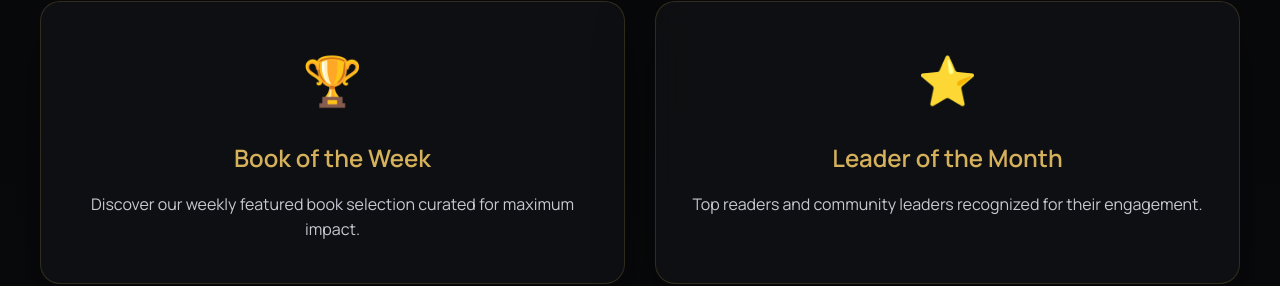
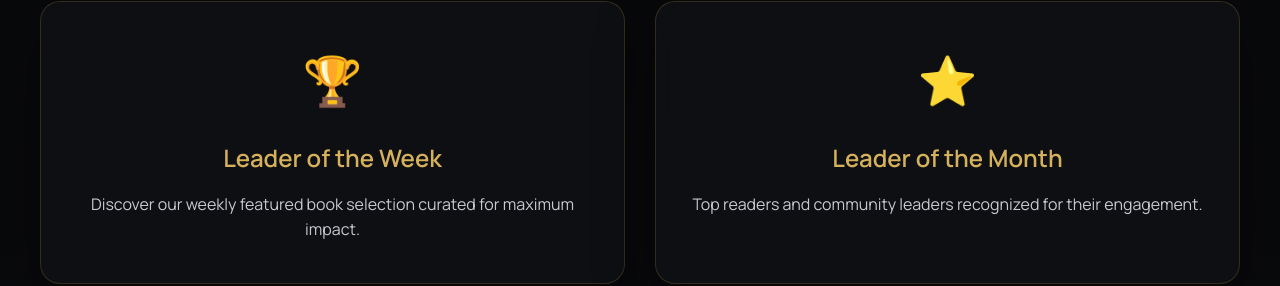
Before and after one commit to AyushPrad2907/thewarrior, a React (Vite) app in the folder frontend/: page / in a window 1280 px wide. Shown: the part 1895-2181 px from the top of the page. Built offline with nearby package versions, Linux system fonts and the light colour scheme; no server answers.

Commit message:
Change Book of the Week to Leader of the Week

```diff
--- a/frontend/src/pages/Landing.jsx
+++ b/frontend/src/pages/Landing.jsx
@@ -141,7 +141,7 @@ const Landing = () => {
         <div className="features-grid">
           <div className="feature-card glass">
             <div className="feature-icon">🏆</div>
-            <h3>Book of the Week</h3>
+            <h3>Leader of the Week</h3>
             <p>Discover our weekly featured book selection curated for maximum impact.</p>
           </div>
           <div className="feature-card glass">
```
